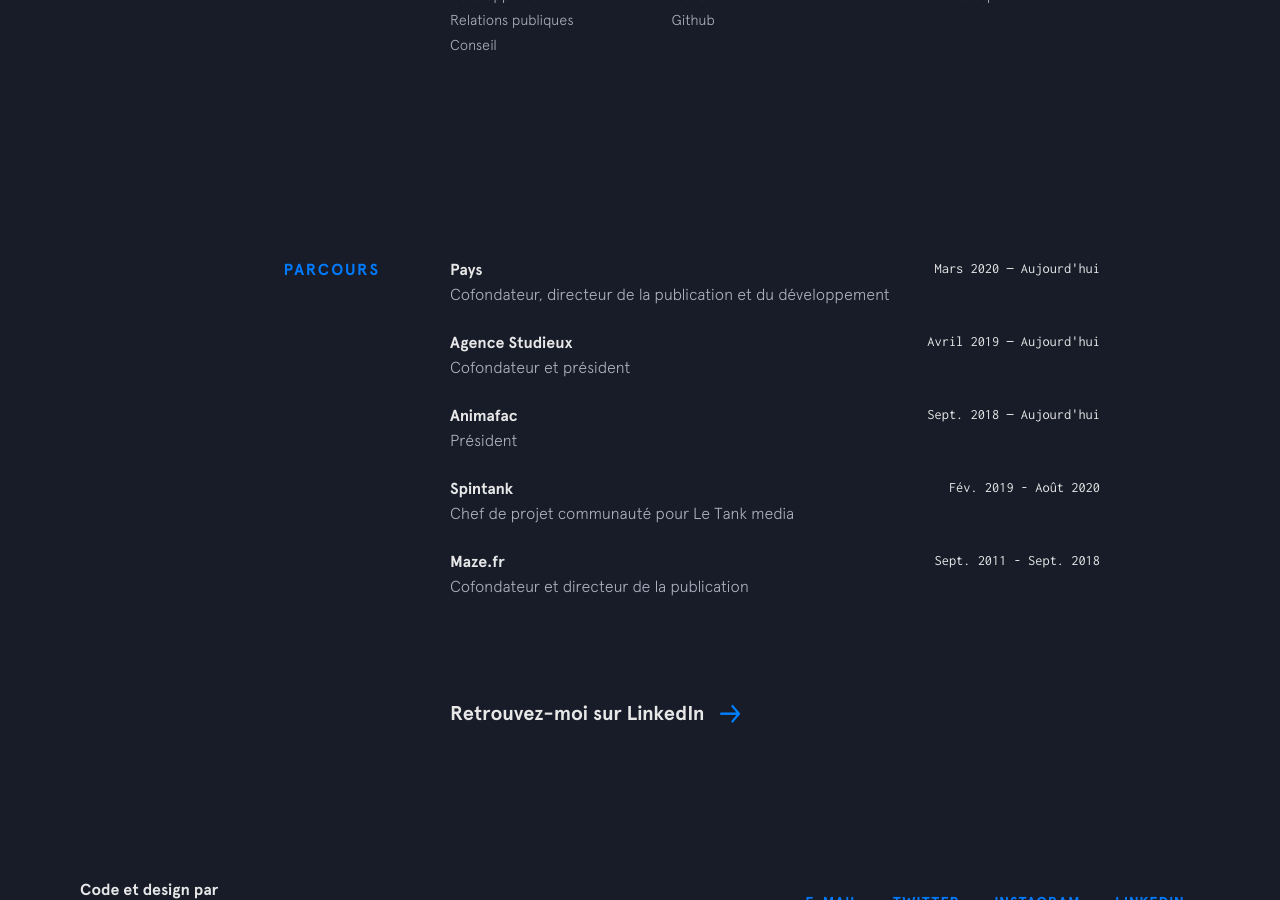
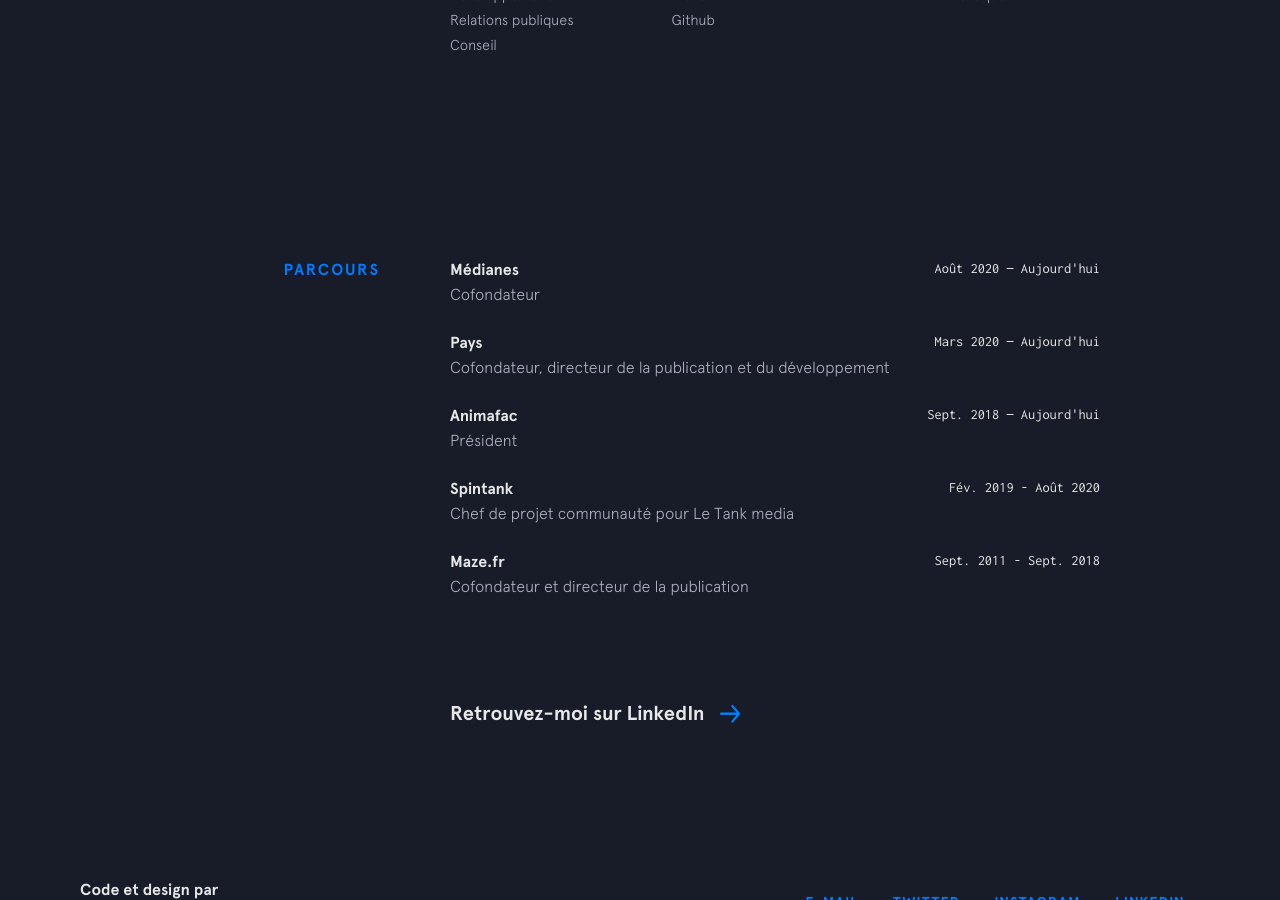
Before and after one commit to bthv1/baptistethevelein.fr, a Jekyll site: the page built from index.html, in a window 1280 px wide and 900 px high, scrolled down 1709 px. Built offline with Jekyll 4.4.1, drawn with Linux system fonts in a browser that asks for light colours; nearby versions of some CDN libraries.

Commit message:
Update experience.yml

```diff
--- a/_data/experience.yml
+++ b/_data/experience.yml
@@ -1,12 +1,12 @@
+- company: Médianes
+  url: https://medianes.org
+  time: Août 2020 — Aujourd'hui
+  position: Cofondateur
+
 - company: Pays
   url: https://pays-revue.com
   time: Mars 2020 — Aujourd'hui
   position: Cofondateur, directeur de la publication et du développement
-
-- company: Agence Studieux
-  url: https://agencestudieux.com
-  time: Avril 2019 — Aujourd'hui
-  position: Cofondateur et président
 
 - company: Animafac
   url: https://animafac.net
```
